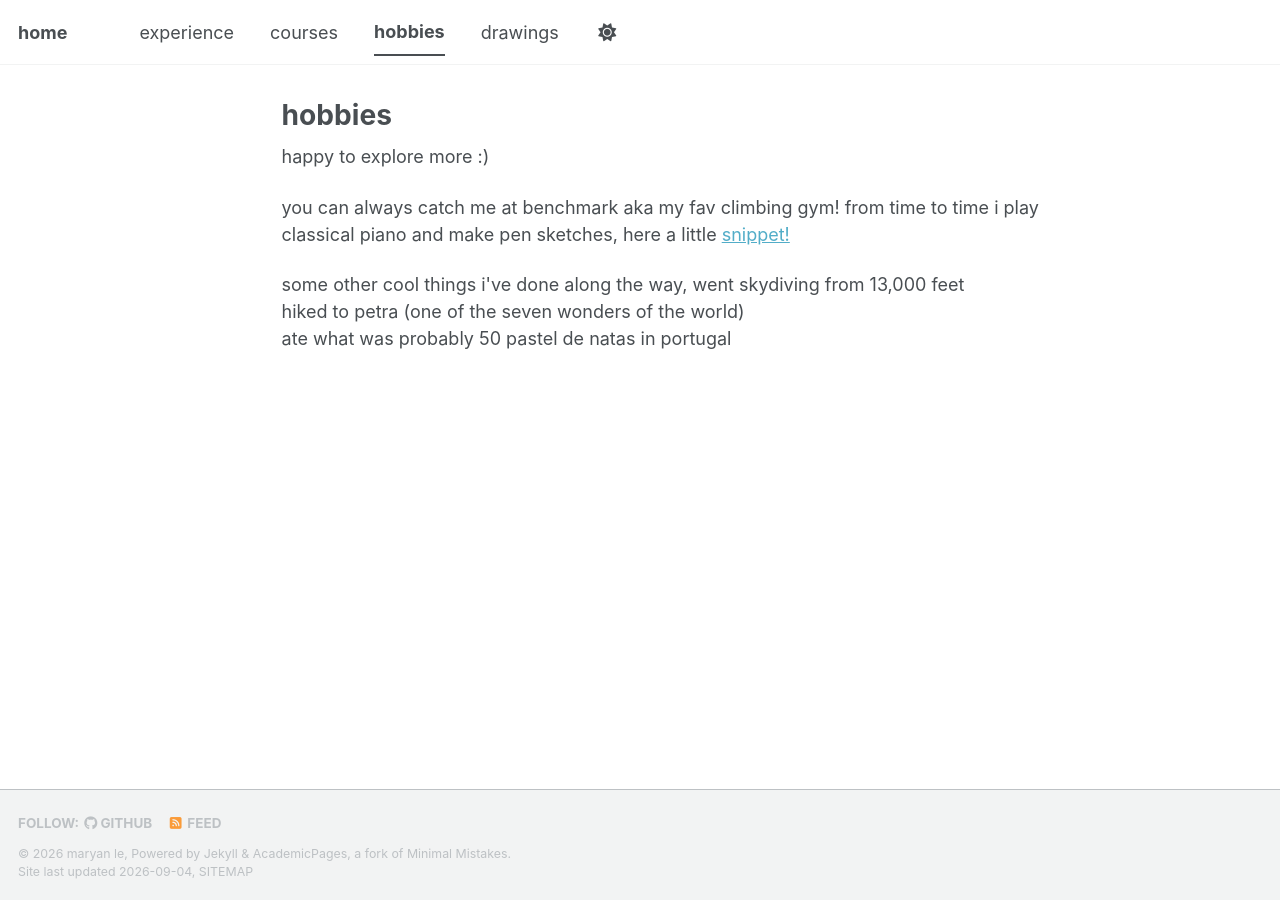
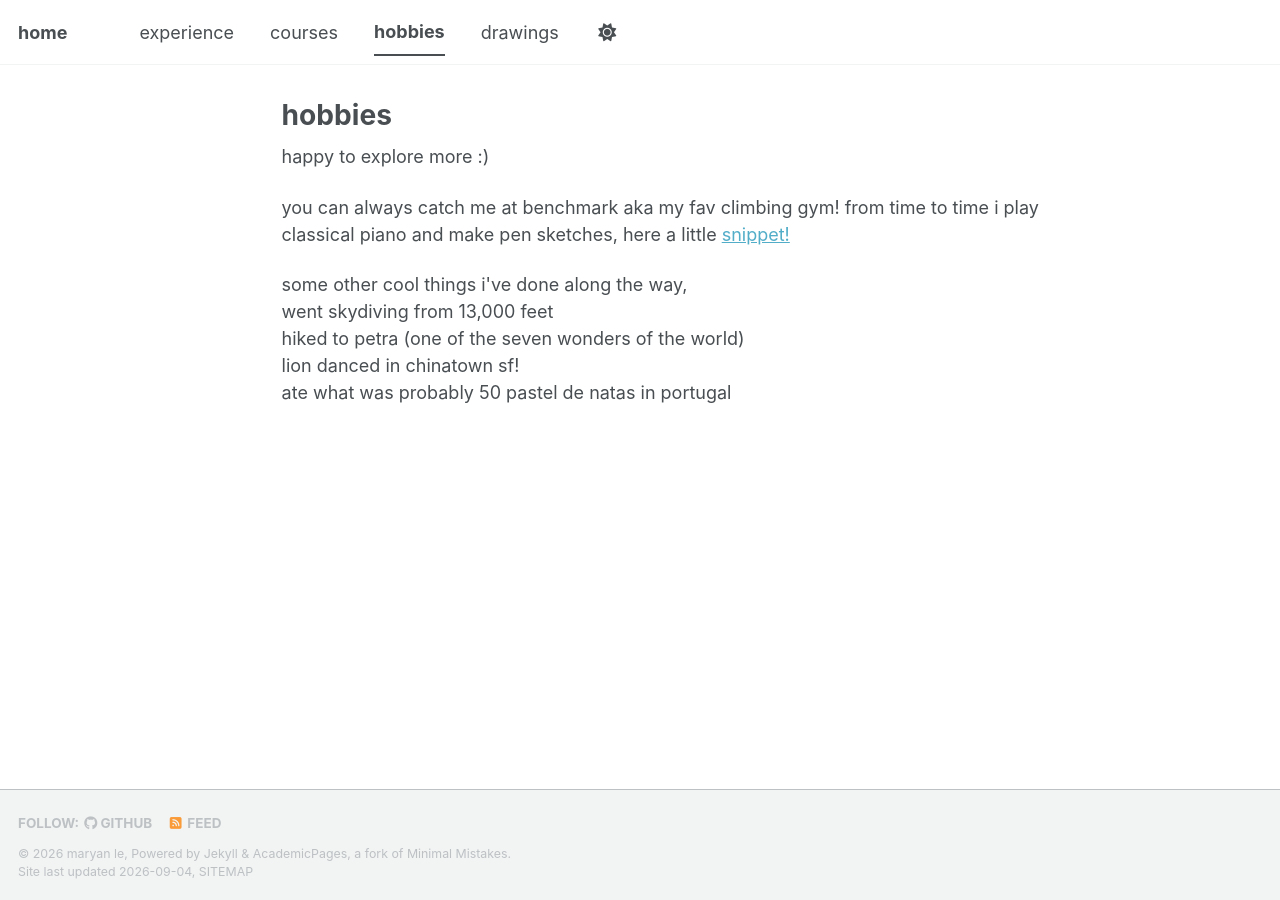
Before and after one commit to lemaryan/lemaryan.github.io, a Jekyll site: the page built from _pages/hobbies.html, in a window 1280 px wide. Built offline with Jekyll 4.4.1, drawn with Linux system fonts in a browser that asks for light colours; a style sheet for code colours, icons or effects is not loaded.

Commit message:
Add new hobbies and experiences to hobbies.html

```diff
--- a/_pages/hobbies.html
+++ b/_pages/hobbies.html
@@ -13,8 +13,9 @@ you can always catch me at benchmark aka my fav climbing gym! from time to time
 </p>
 
 <p>
-some other cool things i've done along the way,
+some other cool things i've done along the way,<br>
 went skydiving from 13,000 feet<br>
 hiked to petra (one of the seven wonders of the world)<br>
+lion danced in chinatown sf!<br>
 ate what was probably 50 pastel de natas in portugal
 </p>
```
